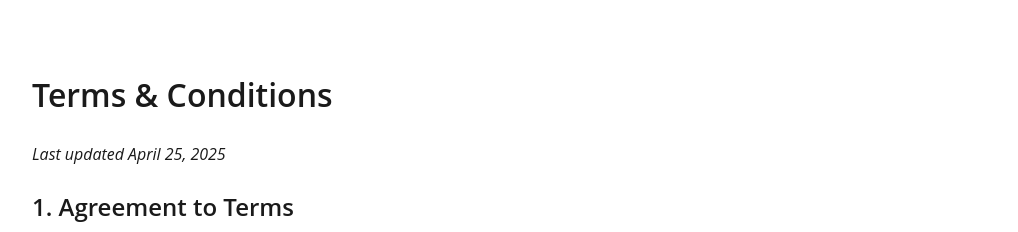
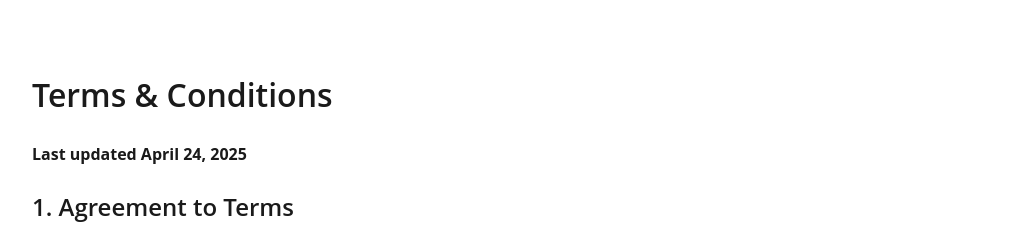
Before and after one commit to orrs-ai/orrs-policy, a plain HTML site: page terms/index.html in a window 1280 px wide. Shown: the top 232 px of the page, without its empty margins (128-1146 px from the left). Drawn offline with Linux system fonts and the light colour scheme.

Commit message:
Updated terms/index.html with the correct date

```diff
--- a/terms/index.html
+++ b/terms/index.html
@@ -55,7 +55,7 @@
 <body>
   <div class="container">
     <h1>Terms &amp; Conditions</h1>
-    <p><em>Last updated April 25, 2025</em></p>
+    <p><strong>Last updated April 24, 2025</strong></p>
 
     <h2>1. Agreement to Terms</h2>
     <p>
```
